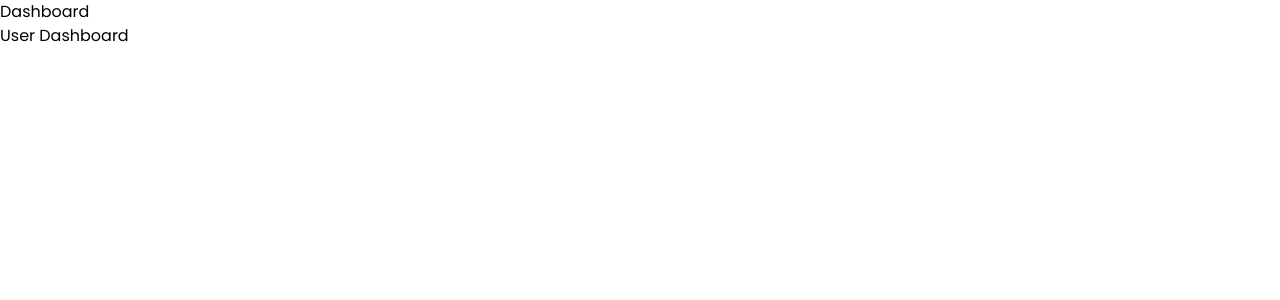
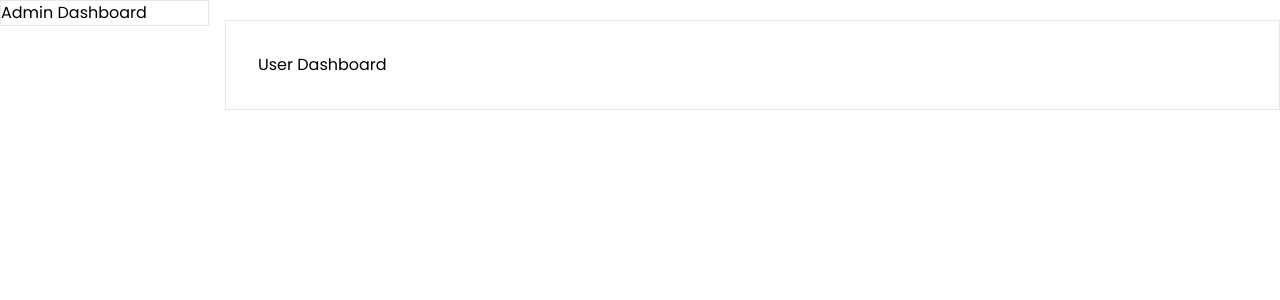
Before and after one commit to gus-pi/evestiti, a React (Vite) app in the folder frontend/: page /dashboard in a window 1280 px wide. Shown: the top 300 px of the page. Built offline with nearby package versions, Linux system fonts and the light colour scheme; sample sign-in values are in the browser's storage.

Commit message:
start dashboard layout

```diff
--- a/frontend/src/pages/dashboard/DashboardLayout.tsx
+++ b/frontend/src/pages/dashboard/DashboardLayout.tsx
@@ -1,10 +1,34 @@
-import { Outlet } from 'react-router-dom';
+import { useSelector } from 'react-redux';
+import { Navigate, Outlet } from 'react-router-dom';
+import { RootState } from '../../redux/store';
 
 const DashboardLayout = () => {
+  const user = useSelector((state: RootState) => state.auth.user);
+
+  if (!user) {
+    return <Navigate to="/login" replace />;
+  }
+
+  const renderDashboard = () => {
+    switch (user?.role) {
+      case 'admin':
+        return <div>Admin Dashboard</div>;
+      case 'user':
+        return <div>User Dashboard</div>;
+
+      default:
+        return <Navigate to="/login" replace />;
+    }
+  };
+
   return (
-    <div>
-      Dashboard
-      <Outlet />
+    <div className="container mx-auto flex flex-col md:flex-row gap-4 items-start justify-start">
+      <header className="lg:w-1/5 sm:w-2/5 w-full border">
+        {renderDashboard()}
+      </header>
+      <main className="p-8 bg-white w-full border mt-5">
+        <Outlet />
+      </main>
     </div>
   );
 };
--- a/frontend/src/routers/router.tsx
+++ b/frontend/src/routers/router.tsx
@@ -61,10 +61,38 @@
           </PrivateRoute>
         ),
       },
-      { path: 'manage-products', element: <div>Manage Products`</div> },
-      { path: 'update-product/:id', element: <div>Update Product</div> },
-      { path: 'users', element: <div>All Users</div> },
-      { path: 'manage-orders', element: <div>Manage Orders</div> },
+      {
+        path: 'manage-products',
+        element: (
+          <PrivateRoute role="admin">
+            <div>Manage Products</div>
+          </PrivateRoute>
+        ),
+      },
+      {
+        path: 'update-product/:id',
+        element: (
+          <PrivateRoute role="admin">
+            <div>Update Product</div>
+          </PrivateRoute>
+        ),
+      },
+      {
+        path: 'users',
+        element: (
+          <PrivateRoute role="admin">
+            <div>All Users</div>
+          </PrivateRoute>
+        ),
+      },
+      {
+        path: 'manage-orders',
+        element: (
+          <PrivateRoute role="admin">
+            <div>Manage Orders</div>
+          </PrivateRoute>
+        ),
+      },
     ],
   },
 ]);
```
